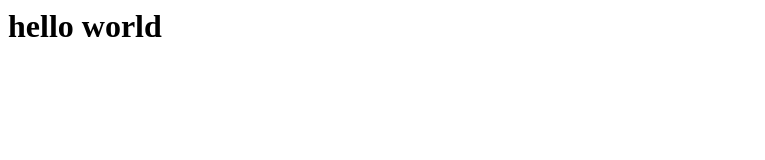
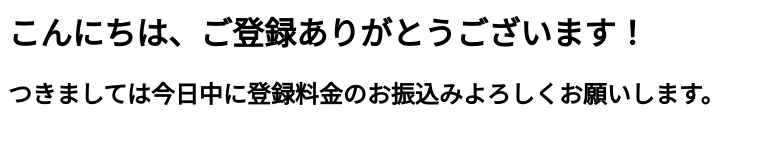
Before and after one commit to u0c4d2h2tm/u0c4d2h2tm.github.io, a plain HTML site: page index.html in a window 1280 px wide. Shown: the whole page, without its empty margins (0-765 px from the left). Drawn offline with Linux system fonts and the light colour scheme.

Commit message:
Update index.html

```diff
--- a/index.html
+++ b/index.html
@@ -1 +1,2 @@
-<h1>hello world </h1>
+<h1>こんにちは、ご登録ありがとうございます！</h1>
+<h2>つきましては今日中に登録料金のお振込みよろしくお願いします。</h2>
```
